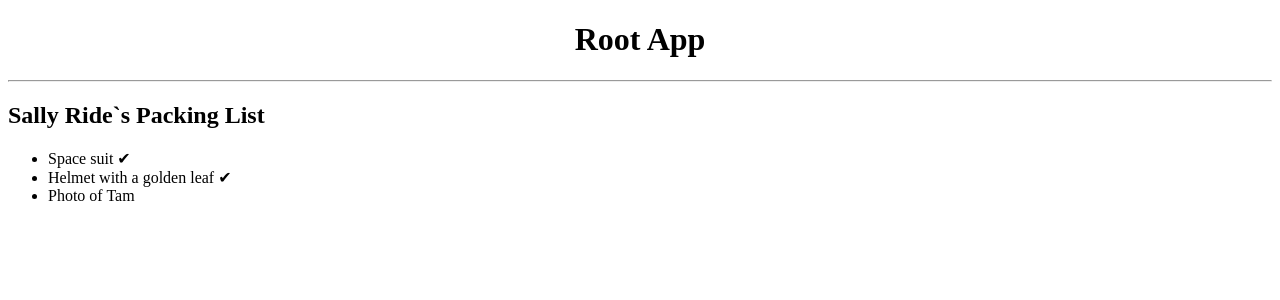
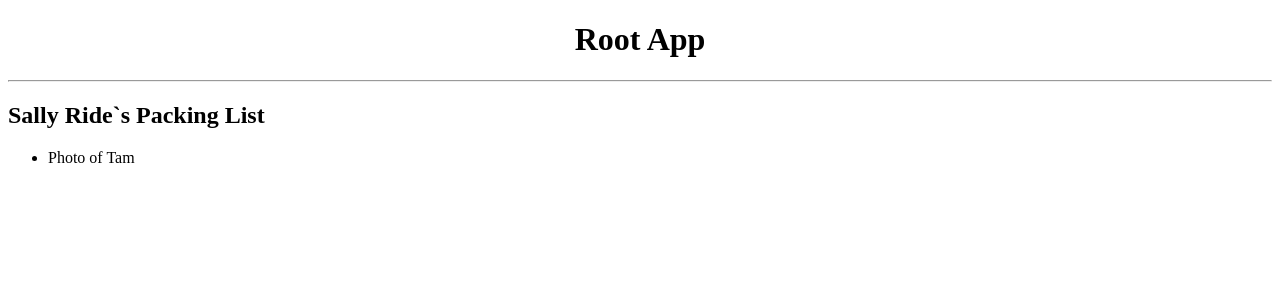
Before and after one commit to this-is-emon/react-documentation, a React (Vite) app in the folder describingUi/: page / in a window 1280 px wide. Shown: the top 300 px of the page. Built offline with nearby package versions, Linux system fonts and the light colour scheme.

Commit message:
returning null in Conditional Rendering

```diff
--- a/describingUi/src/components/ConditionalRendering/PackingList.jsx
+++ b/describingUi/src/components/ConditionalRendering/PackingList.jsx
@@ -3,12 +3,15 @@
 import React from "react";
 
 function Item({ name, isPacked }) {
-  //If the isPacked prop is true, this code returns a different JSX tree.
+  //If isPacked is true, the component will return nothing, null.
+  //Otherwise, it will return JSX to render.
   if (isPacked) {
-    return <li className="isPacked">{name} ✔</li>;
+    return null;
   }
   return <li className="isPacked">{name}</li>;
 }
+//In practice, returning null from a component isn’t common
+//because it might surprise a developer trying to render it.
 
 function PackingList() {
   return (
```
